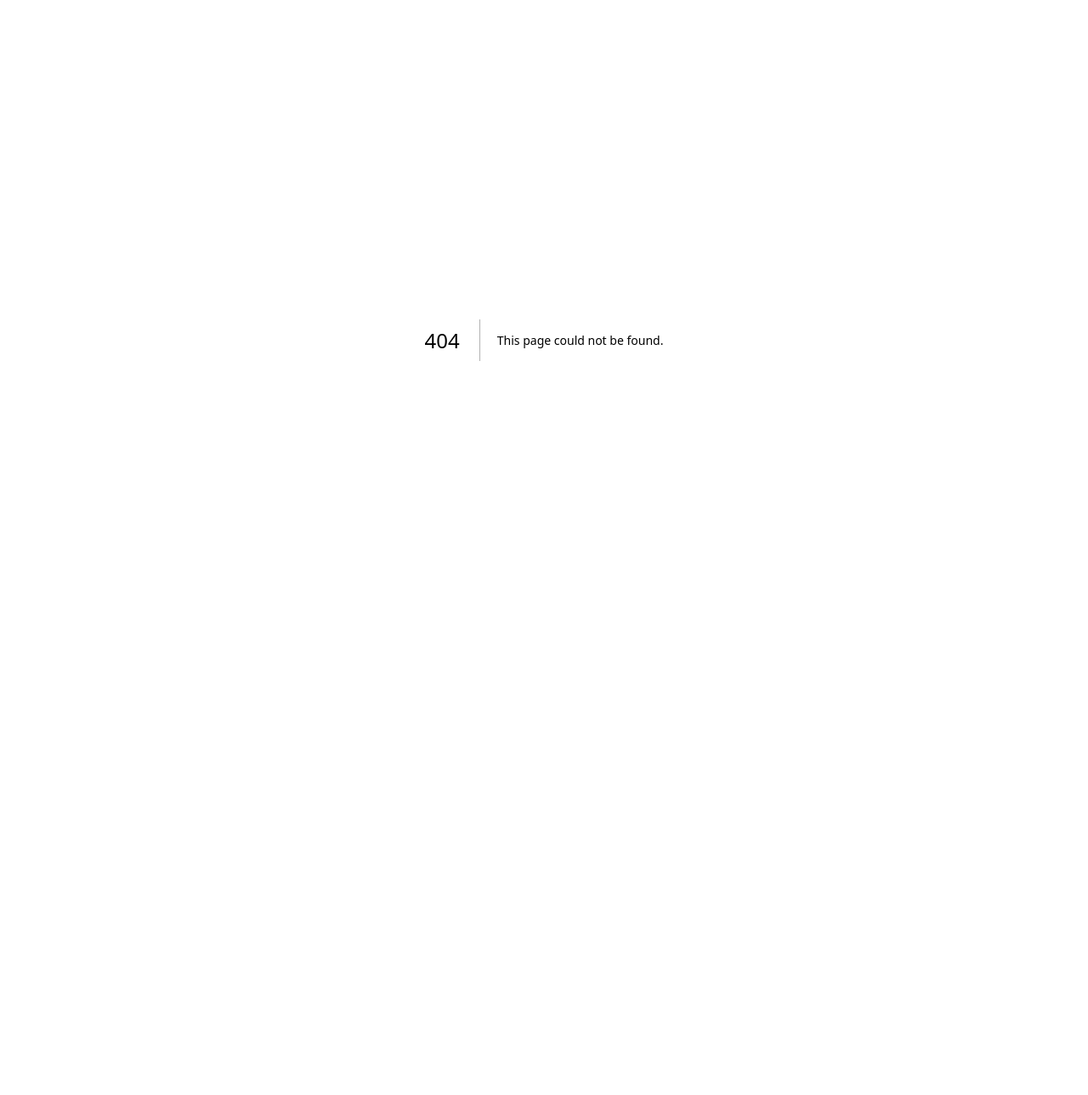
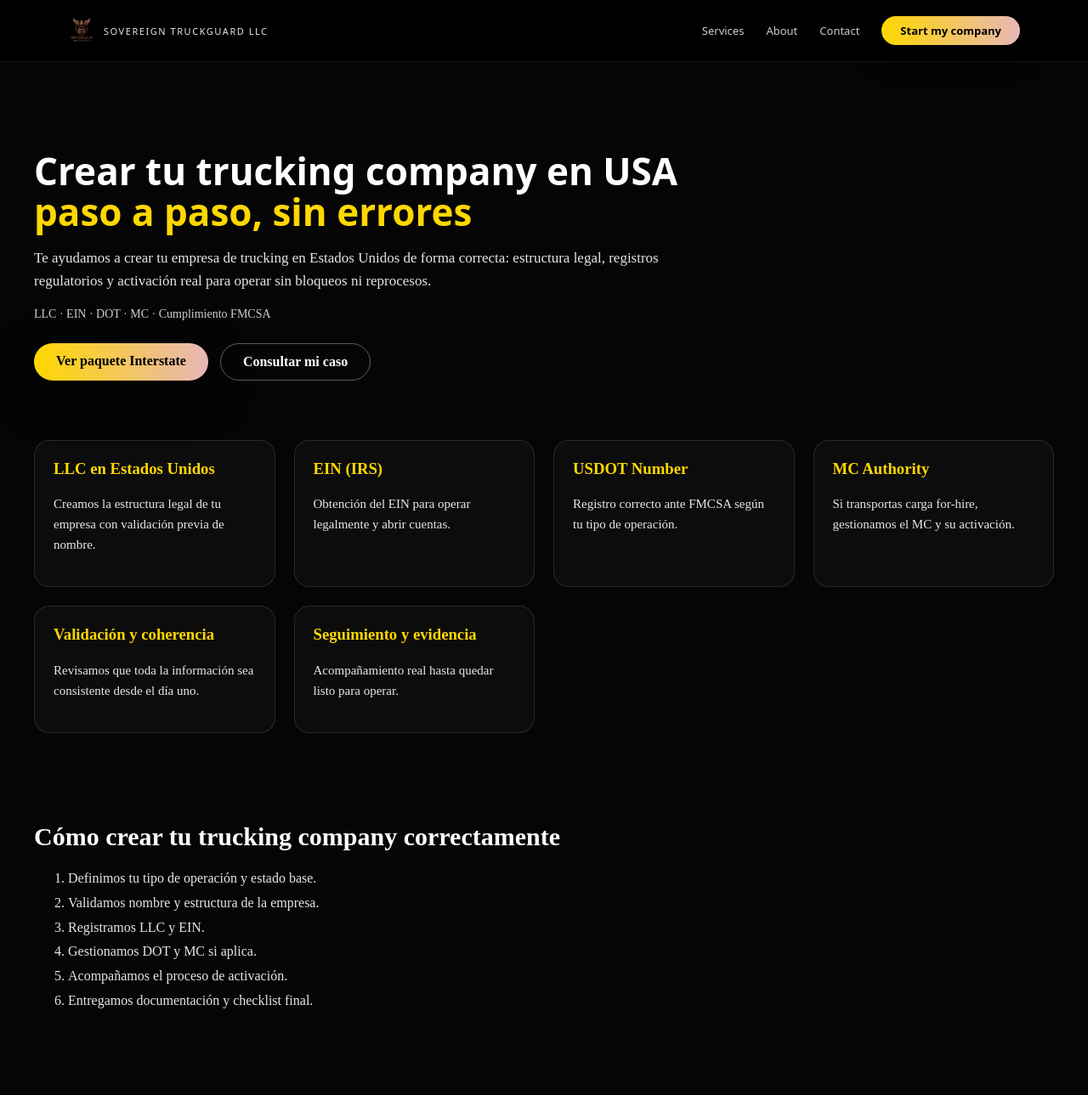
Before and after one commit to Sovereigntruckguard/sovereign-truckguard-site, a Next.js app: page /crear-trucking-company-usa in a window 1280 px wide. Before the commit this address had no page. Shown: the top 1289 px of the page at 85% size. Before the commit the page ends 800 px from the top, so only its background shows below. Built offline with nearby package versions, Linux system fonts and the light colour scheme.

Commit message:
add page SEO2

```diff
--- /dev/null
+++ b/app/crear-trucking-company-usa/page.jsx
@@ -0,0 +1,292 @@
+"use client";
+
+import Header from "app/components/Header.jsx";
+
+const colors = {
+  bg: "#050505",
+  gold: "#FFD700",
+  white: "#FFFFFF",
+};
+
+export default function CrearTruckingCompanyUSA() {
+  return (
+    <main style={{ background: colors.bg, color: colors.white, minHeight: "100vh" }}>
+      <Header />
+
+      {/* ================= HERO ================= */}
+      <section
+        style={{
+          paddingTop: 140,
+          paddingBottom: 70,
+          maxWidth: 1200,
+          margin: "0 auto",
+          paddingLeft: 20,
+          paddingRight: 20,
+        }}
+      >
+        <h1
+          style={{
+            fontSize: 44,
+            lineHeight: 1.1,
+            fontFamily: "Montserrat, system-ui",
+            marginBottom: 16,
+          }}
+        >
+          Crear tu trucking company en USA <br />
+          <span style={{ color: colors.gold }}>
+            paso a paso, sin errores
+          </span>
+        </h1>
+
+        <p
+          style={{
+            maxWidth: 820,
+            fontSize: 17,
+            lineHeight: 1.6,
+            opacity: 0.9,
+          }}
+        >
+          Te ayudamos a crear tu empresa de trucking en Estados Unidos de forma
+          correcta: estructura legal, registros regulatorios y activación real
+          para operar sin bloqueos ni reprocesos.
+        </p>
+
+        <p style={{ marginTop: 10, fontSize: 14, opacity: 0.8 }}>
+          LLC · EIN · DOT · MC · Cumplimiento FMCSA
+        </p>
+
+        <div style={{ marginTop: 26, display: "flex", gap: 14, flexWrap: "wrap" }}>
+          <a
+            href="/services#packages"
+            style={{
+              padding: "12px 26px",
+              borderRadius: 999,
+              background: `linear-gradient(90deg, ${colors.gold}, #E8B7B7)`,
+              color: "#000",
+              fontWeight: 900,
+              textDecoration: "none",
+              boxShadow: "0 18px 50px rgba(0,0,0,0.9)",
+            }}
+          >
+            Ver paquete Interstate
+          </a>
+
+          <a
+            href="/contact"
+            style={{
+              padding: "12px 26px",
+              borderRadius: 999,
+              border: "1px solid rgba(255,255,255,0.35)",
+              color: "#fff",
+              fontWeight: 900,
+              textDecoration: "none",
+            }}
+          >
+            Consultar mi caso
+          </a>
+        </div>
+      </section>
+
+      {/* ================= QUÉ INCLUYE ================= */}
+      <section
+        style={{
+          maxWidth: 1200,
+          margin: "0 auto",
+          padding: "0 20px 80px",
+          display: "grid",
+          gridTemplateColumns: "repeat(auto-fit, minmax(260px, 1fr))",
+          gap: 22,
+        }}
+      >
+        {[
+          {
+            t: "LLC en Estados Unidos",
+            d: "Creamos la estructura legal de tu empresa con validación previa de nombre.",
+          },
+          {
+            t: "EIN (IRS)",
+            d: "Obtención del EIN para operar legalmente y abrir cuentas.",
+          },
+          {
+            t: "USDOT Number",
+            d: "Registro correcto ante FMCSA según tu tipo de operación.",
+          },
+          {
+            t: "MC Authority",
+            d: "Si transportas carga for-hire, gestionamos el MC y su activación.",
+          },
+          {
+            t: "Validación y coherencia",
+            d: "Revisamos que toda la información sea consistente desde el día uno.",
+          },
+          {
+            t: "Seguimiento y evidencia",
+            d: "Acompañamiento real hasta quedar listo para operar.",
+          },
+        ].map((item) => (
+          <div
+            key={item.t}
+            style={{
+              borderRadius: 18,
+              padding: 22,
+              border: "1px solid rgba(255,255,255,0.12)",
+              background: "rgba(255,255,255,0.03)",
+            }}
+          >
+            <h3 style={{ color: colors.gold, marginTop: 0 }}>{item.t}</h3>
+            <p style={{ fontSize: 15, lineHeight: 1.6, opacity: 0.9 }}>{item.d}</p>
+          </div>
+        ))}
+      </section>
+
+      {/* ================= PROCESO ================= */}
+      <section
+        style={{
+          maxWidth: 1200,
+          margin: "0 auto",
+          padding: "0 20px 80px",
+        }}
+      >
+        <h2 style={{ fontSize: 30, marginBottom: 18 }}>
+          Cómo crear tu trucking company correctamente
+        </h2>
+
+        <ol
+          style={{
+            maxWidth: 900,
+            lineHeight: 1.8,
+            fontSize: 16,
+            opacity: 0.9,
+          }}
+        >
+          <li>Definimos tu tipo de operación y estado base.</li>
+          <li>Validamos nombre y estructura de la empresa.</li>
+          <li>Registramos LLC y EIN.</li>
+          <li>Gestionamos DOT y MC si aplica.</li>
+          <li>Acompañamos el proceso de activación.</li>
+          <li>Entregamos documentación y checklist final.</li>
+        </ol>
+      </section>
+
+      {/* ================= ERRORES COMUNES ================= */}
+      <section
+        style={{
+          maxWidth: 1200,
+          margin: "0 auto",
+          padding: "0 20px 80px",
+        }}
+      >
+        <div
+          style={{
+            borderRadius: 26,
+            padding: 30,
+            border: "1px solid rgba(255,255,255,0.14)",
+            background:
+              "radial-gradient(circle at top, rgba(255,215,0,0.10), rgba(5,5,5,1))",
+          }}
+        >
+          <h2 style={{ color: colors.gold, marginTop: 0 }}>
+            Errores comunes al crear una trucking company
+          </h2>
+
+          <ul style={{ lineHeight: 1.8, fontSize: 15, opacity: 0.9 }}>
+            <li>Registrar mal el tipo de operación.</li>
+            <li>No saber cuándo necesitas MC Authority.</li>
+            <li>Inconsistencias entre LLC, DOT y MC.</li>
+            <li>Bloqueos por errores iniciales.</li>
+            <li>Pérdida de tiempo y dinero rehaciendo procesos.</li>
+          </ul>
+        </div>
+      </section>
+
+      {/* ================= CTA FINAL ================= */}
+      <section
+        style={{
+          maxWidth: 1200,
+          margin: "0 auto",
+          padding: "0 20px 120px",
+          textAlign: "center",
+        }}
+      >
+        <h2 style={{ fontSize: 32, marginBottom: 14 }}>
+          Crea tu trucking company <br />
+          <span style={{ color: colors.gold }}>con el proceso correcto</span>
+        </h2>
+
+        <p style={{ maxWidth: 820, margin: "0 auto 26px", opacity: 0.9 }}>
+          Si vas a iniciar, hazlo bien desde el día uno. Nuestro proceso está
+          diseñado para evitar errores y dejarte listo para operar.
+        </p>
+
+        <a
+          href="/services#packages"
+          style={{
+            padding: "14px 30px",
+            borderRadius: 999,
+            background: `linear-gradient(90deg, ${colors.gold}, #E8B7B7)`,
+            color: "#000",
+            fontWeight: 900,
+            textDecoration: "none",
+            boxShadow: "0 18px 50px rgba(0,0,0,0.9)",
+          }}
+        >
+          Ver paquete Interstate
+        </a>
+      </section>
+
+      {/* ================= FOOTER INLINE ================= */}
+      <footer
+        style={{
+          borderTop: "1px solid rgba(255,255,255,0.08)",
+          background: "rgba(0,0,0,0.95)",
+          padding: "40px 20px",
+        }}
+      >
+        <div
+          style={{
+            maxWidth: 1200,
+            margin: "0 auto",
+            display: "grid",
+            gridTemplateColumns: "repeat(auto-fit, minmax(260px, 1fr))",
+            gap: 24,
+          }}
+        >
+          <div>
+            <div style={{ fontWeight: 900 }}>
+              Sovereign TruckGuard LLC 🇺🇸
+            </div>
+            <p style={{ fontSize: 13, opacity: 0.8, lineHeight: 1.6, marginTop: 10 }}>
+              Infraestructura de cumplimiento y activación para operaciones
+              de trucking en Estados Unidos.
+            </p>
+            <p style={{ fontSize: 12, opacity: 0.65, lineHeight: 1.6 }}>
+              Nota legal: No ofrecemos asesoría legal ni vendemos seguros.
+              Brindamos acompañamiento administrativo y operativo.
+            </p>
+          </div>
+
+          <div>
+            <div style={{ fontWeight: 900, color: colors.gold, marginBottom: 8 }}>
+              Ubicación
+            </div>
+            <p style={{ fontSize: 13, opacity: 0.8, lineHeight: 1.6 }}>
+              30 N Gould St, Ste N<br />
+              Sheridan, Wyoming 82801
+            </p>
+          </div>
+
+          <div>
+            <div style={{ fontWeight: 900, color: colors.gold, marginBottom: 8 }}>
+              Contacto
+            </div>
+            <p style={{ fontSize: 13, opacity: 0.8, lineHeight: 1.8 }}>
+              Teléfono: +1 (608) 557-6282<br />
+              Email: info@sovereigntruckguard.com<br />
+              Atención en español
+            </p>
+          </div>
+        </div>
+      </footer>
+    </main>
+  );
+}
```
